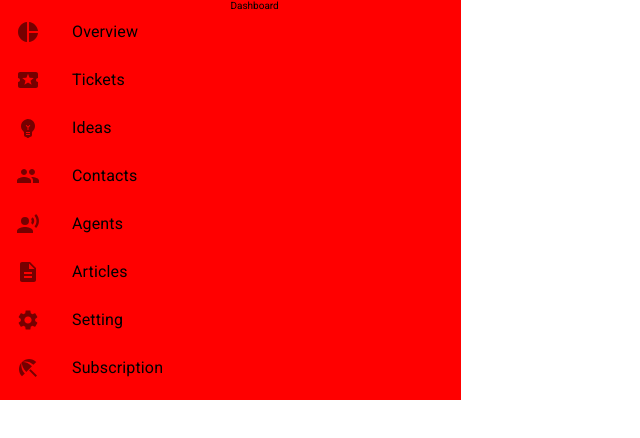
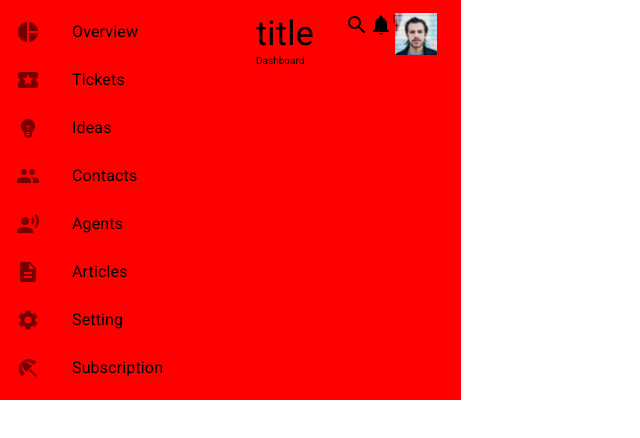
Before and after one commit to lets-code-vinay/cogncise-assignment, a React (Create React App) app: page / in a window 1280 px wide. Shown: the top 438 px of the page, without its empty margins (0-640 px from the left). Built offline with nearby package versions, Linux system fonts and the light colour scheme.

Commit message:
adding header

```diff
--- a/src/Components/Dashboard/index.jsx
+++ b/src/Components/Dashboard/index.jsx
@@ -1,10 +1,12 @@
 import React from "react";
 import { makeStyles, Box } from "@material-ui/core";
+import Header from "../Header";
 
 const useStyle = makeStyles(() => ({
   dashboard_container: {
     backgroundColor: "red",
     width: "18%",
+    padding: "1% 2%",
   },
 }));
 
@@ -14,6 +16,7 @@ export default function Dashboard() {
   return (
     <>
       <Box className={`${classes.dashboard_container} dashboard_container`}>
+        <Header />
         Dashboard
       </Box>
     </>
--- /dev/null
+++ b/src/Components/Header/index.jsx
@@ -0,0 +1,33 @@
+import React from "react";
+import { makeStyles, Paper, Box, Typography } from "@material-ui/core";
+import {
+  Search as SearchIcon,
+  Notifications as NotificationsIcon,
+} from "@material-ui/icons";
+import { Images } from "../../Configs/ImageContainer";
+
+export default function Header({ title = "title", name = "" }) {
+  const classes = useStyle();
+  return (
+    <>
+      <Box className={`${classes.main_header_container} main_header_container`}>
+        <Typography variant="h4">{title}</Typography>
+        <Box className={`${classes.icon_container} icon_container`}>
+          <SearchIcon />
+          <NotificationsIcon />|<Typography variant="h6">{name}</Typography>
+          <img src={Images.Avatar} alt={"avatar"} />
+        </Box>
+      </Box>
+    </>
+  );
+}
+
+const useStyle = makeStyles(() => ({
+  main_header_container: {
+    display: "flex",
+    justifyContent: "space-between",
+  },
+  icon_container: {
+    display: "flex",
+  },
+}));
--- a/src/Components/Tickets/index.jsx
+++ b/src/Components/Tickets/index.jsx
@@ -19,6 +19,7 @@ import {
 } from "@material-ui/icons";
 import { APIs } from "../../Configs/Apis";
 import Spinner from "../Spinner";
+import Header from "../Header";
 
 export default function Tickets() {
   const classes = useStyle();
@@ -61,6 +62,7 @@ export default function Tickets() {
         elevation={3}
         className={`${classes.ticket_container} ticket_container`}
       >
+        <Header />
         <Box className={`${classes.header_container} header_container`}>
           <Typography variant="h6" className={`${classes.title} title`}>
             All tickets
@@ -162,6 +164,7 @@ export default function Tickets() {
 const useStyle = makeStyles(() => ({
   ticket_container: {
     width: "100%",
+    padding: "1% 2%",
   },
   header_container: {
     display: "flex",
--- a/src/Configs/ImageContainer.js
+++ b/src/Configs/ImageContainer.js
@@ -1,5 +1,10 @@
 import Logo from "../Assets/Icons/logo.svg";
+import Avatar from "../Assets/Images/avatar.png";
 
 export const Icons = {
   Logo,
 };
+
+export const Images = {
+  Avatar,
+};
--- a/src/Views/Homepage/index.jsx
+++ b/src/Views/Homepage/index.jsx
@@ -3,6 +3,7 @@ import { makeStyles, Box } from "@material-ui/core";
 import Sidebar from "../../Components/Sidebar";
 import Tickets from "../../Components/Tickets";
 import Dashboard from "../../Components/Dashboard";
+import Header from "../../Components/Header";
 
 const Homepage = () => {
   const classes = useStyle();
```
Also changed, not shown: src/Assets/Images/avatar.png (added), src/Components/Header/styles.css (added).
